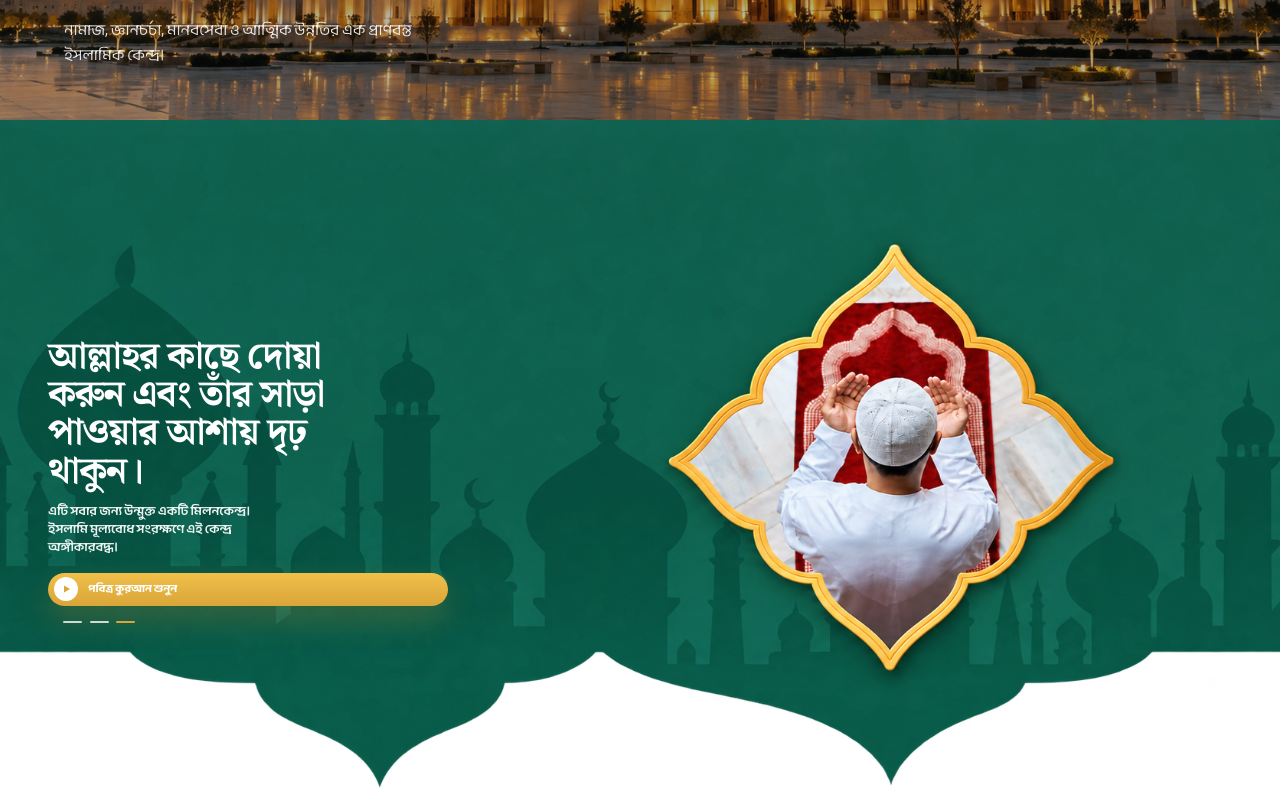
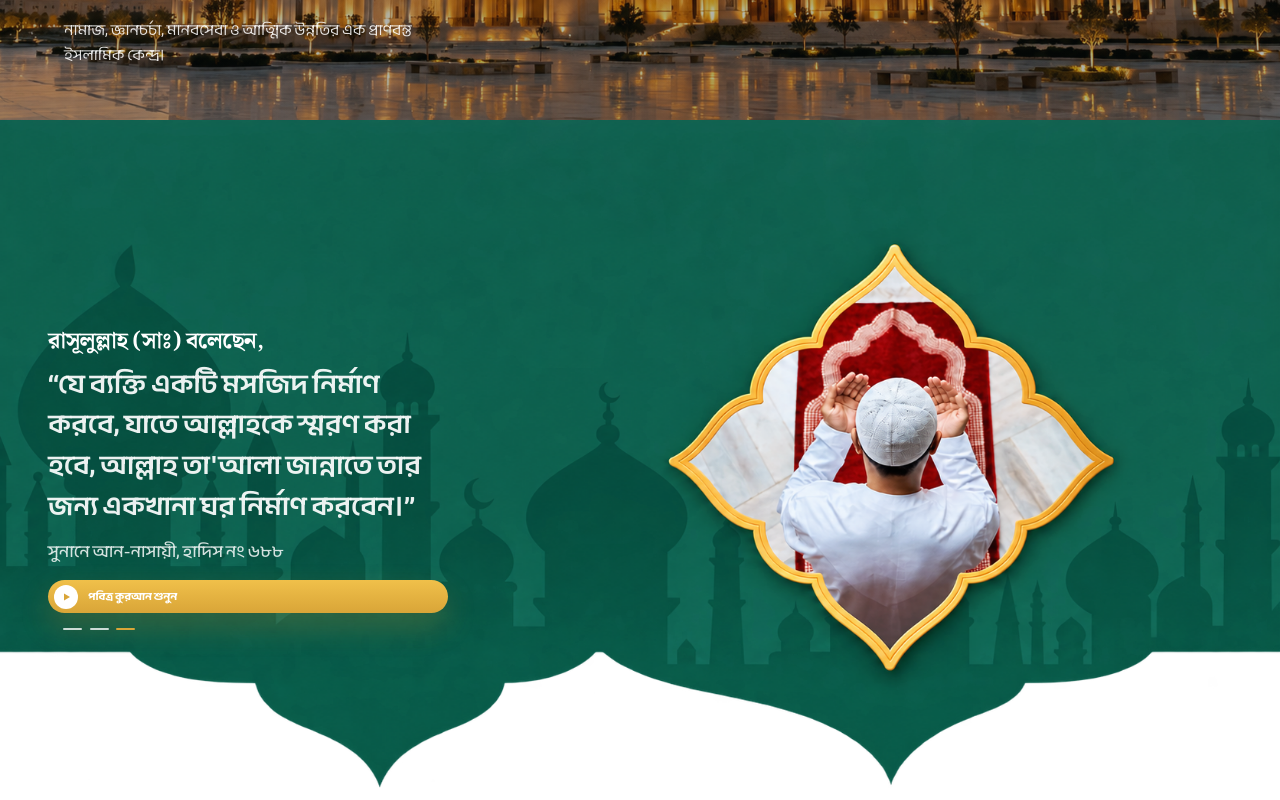
Before and after one commit to i-mTanvir/mosque, a React (Vite) app: page / in a window 1280 px wide. Shown: the part 680-1480 px from the top of the page. Built offline with nearby package versions, Linux system fonts and the light colour scheme.

Commit message:
Update FeatureSection content and styles for improved readability and layout

```diff
--- a/src/sections/FeatureSection.tsx
+++ b/src/sections/FeatureSection.tsx
@@ -1,37 +1,3 @@
 export function FeatureSection() {
-  return (
-    <section className="feature-section" id="services">
-      <img
-        className="feature-section__image"
-        src="/media/second-section.png"
-        alt=""
-        aria-hidden="true"
-      />
-      <div className="feature-section__content">
-        <h2>আল্লাহর কাছে দোয়া করুন এবং তাঁর সাড়া পাওয়ার আশায় দৃঢ় থাকুন।</h2>
-        <p>
-          এটি সবার জন্য উন্মুক্ত একটি মিলনকেন্দ্র।
-          <span>ইসলামি মূল্যবোধ সংরক্ষণে এই কেন্দ্র অঙ্গীকারবদ্ধ।</span>
-        </p>
-        <a className="feature-section__button" href="#pillars">
-          <span className="feature-section__button-icon" aria-hidden="true">
-            <svg
-              viewBox="0 0 24 24"
-              fill="none"
-              xmlns="http://www.w3.org/2000/svg"
-            >
-              <circle cx="12" cy="12" r="12" fill="currentColor" />
-              <path d="M10 8.5L16 12L10 15.5V8.5Z" fill="#D9A538" />
-            </svg>
-          </span>
-          পবিত্র কুরআন শুনুন
-        </a>
-        <div className="feature-section__dots" aria-hidden="true">
-          <span />
-          <span />
-          <span className="is-active" />
-        </div>
-      </div>
-    </section>
-  )
+  return <section className="feature-section" id="services"><img className="feature-section__image" src="/media/second-section.png" alt="" aria-hidden="true" /><div className="feature-section__content"><h2>রাসূলুল্লাহ (সাঃ) বলেছেন,</h2><p>“যে ব্যক্তি একটি মসজিদ নির্মাণ করবে, যাতে আল্লাহকে স্মরণ করা হবে, আল্লাহ তা'আলা জান্নাতে তার জন্য একখানা ঘর নির্মাণ করবেন।”<span>সুনানে আন-নাসায়ী, হাদিস নং ৬৮৮</span></p><a className="feature-section__button" href="#pillars"><span className="feature-section__button-icon" aria-hidden="true"><svg viewBox="0 0 24 24" fill="none" xmlns="http://www.w3.org/2000/svg"><circle cx="12" cy="12" r="12" fill="currentColor" /><path d="M10 8.5L16 12L10 15.5V8.5Z" fill="#D9A538" /></svg></span>পবিত্র কুরআন শুনুন</a><div className="feature-section__dots" aria-hidden="true"><span /><span /><span className="is-active" /></div></div></section>
 }
--- a/src/styles/app.css
+++ b/src/styles/app.css
@@ -225,21 +225,25 @@ main {
 .feature-section__content h2 {
   color: #fff;
   max-width: 20rem;
-  font-size: clamp(1.45rem, 3vw, 2.35rem);
+  font-size: clamp(1.05rem, 1.8vw, 1.45rem);
   line-height: 1.02;
 }
 
 .feature-section__content p {
   margin-top: 0.7rem;
-  max-width: 16rem;
-  font-size: 0.78rem;
+  max-width: 32rem;
+  font-size: clamp(1.15rem, 2.15vw, 1.7rem);
   font-weight: 600;
-  line-height: 1.45;
+  line-height: 1.5;
   color: rgba(255, 255, 255, 0.92);
 }
 
 .feature-section__content p span {
   display: block;
+  margin-top: 0.7rem;
+  font-size: 0.62em;
+  font-weight: 500;
+  opacity: 0.9;
 }
 
 .feature-section__button {
@@ -1445,7 +1449,7 @@ main {
 
   .feature-section__content p {
     max-width: 12rem;
-    font-size: 0.68rem;
+    font-size: 0.9rem;
   }
 
   .feature-section__button {
```
